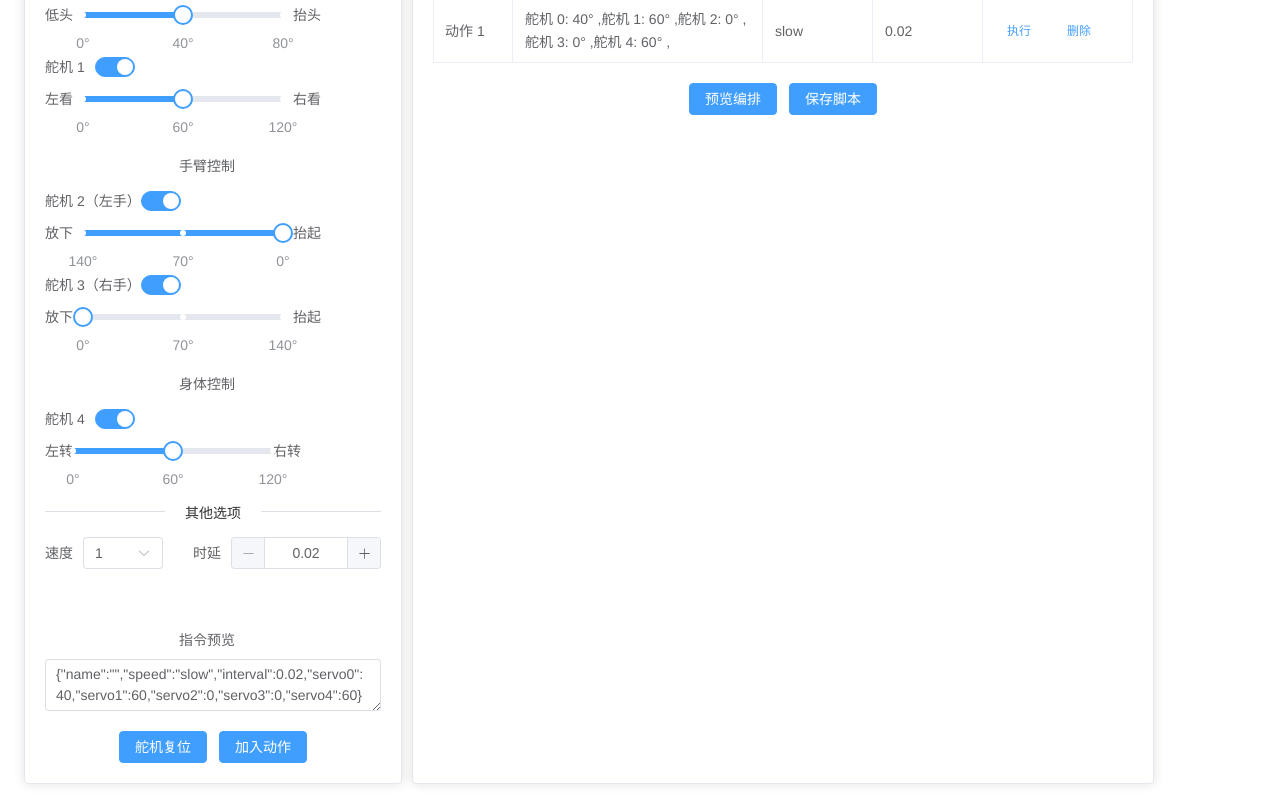
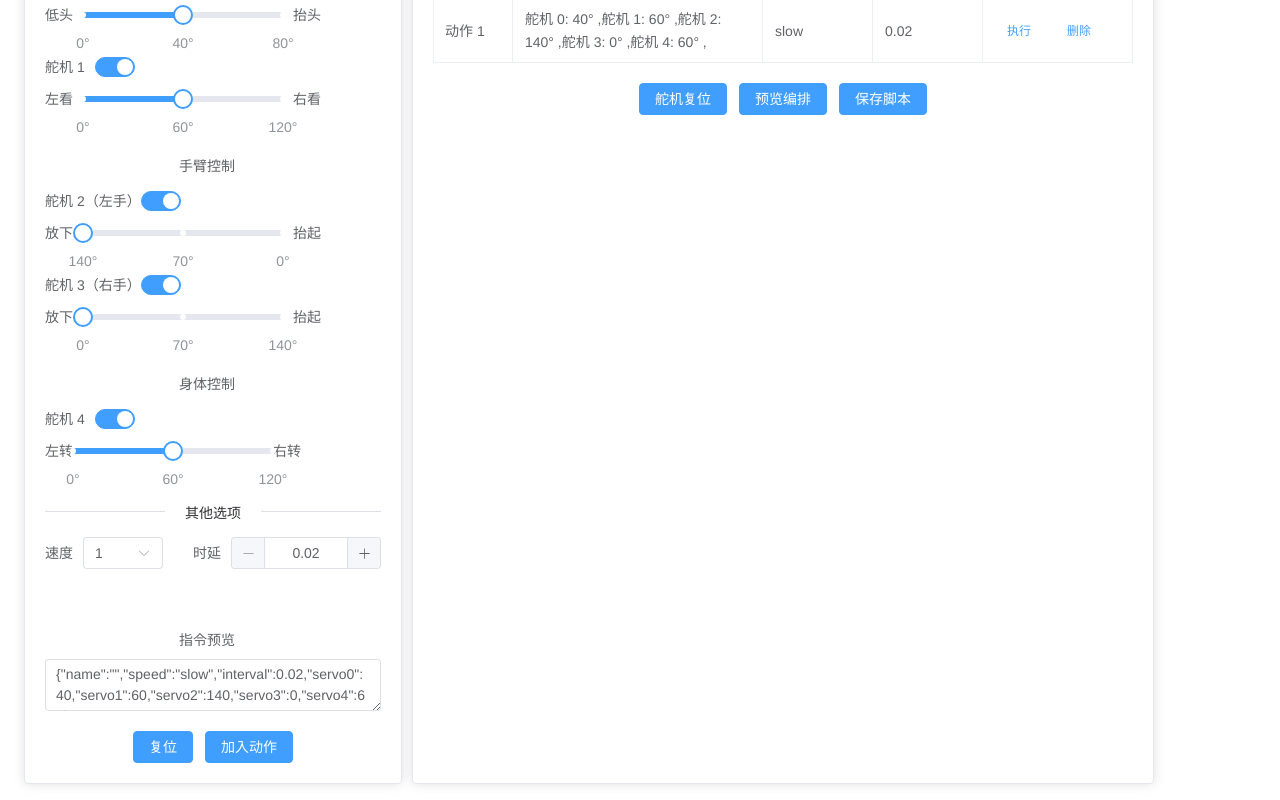
Before and after one commit to xtcel/robot_control, a Vue app: page / in a window 1280 px wide. Both pictures are taken after a click on the button "加入动作". Shown: the part 144-944 px from the top of the page. Built offline with nearby package versions, Linux system fonts and the light colour scheme.

Commit message:
fix bugs

```diff
--- a/package.json
+++ b/package.json
@@ -10,6 +10,7 @@
   "dependencies": {
     "core-js": "^3.8.3",
     "element-plus": "^2.7.7",
+    "ry-edit-table": "^1.0.8",
     "vue": "^3.2.13"
   },
   "devDependencies": {
--- a/src/App.vue
+++ b/src/App.vue
@@ -7,7 +7,7 @@
       <div style="width: 10px;" />
       <el-card >
       <action-table :actions="actions" :loading="loading" @execute-action="executeAction" @remove-action="removeAction"
-        @execute-all="executeAll" @drag-end="onDragEnd" />
+        @execute-all="executeAll" @drag-end="onDragEnd" @save-datas="saveDatas" @update-action-name="updateActionName" />
     </el-card>
     </div>
   </div>
@@ -41,6 +41,23 @@ export default {
     },
     removeAction(index) {
       this.actions.splice(index, 1);
+    },
+    updateActionName({index, name}) {
+      console.log('updateActionName: ', index, name);
+      this.actions[index].name = name;
+    },
+    saveDatas() {
+      console.log('保存脚本');
+      console.log('actions: ', this.actions);
+      console.log('actions: ', JSON.stringify(this.actions));
+      /// 将数据保存为 json 文件
+      const blob = new Blob([JSON.stringify(this.actions)], { type: 'application/json' });
+      const url = URL.createObjectURL(blob);
+      const link = document.createElement('a');
+      link.href = url;
+      link.download = 'actions.json';
+      link.click();
+      URL.revokeObjectURL(url);
     },
     executeAll() {
       this.loading = true;
--- a/src/components/ActionTable.vue
+++ b/src/components/ActionTable.vue
@@ -1,8 +1,22 @@
 <template>
   <div>
     <el-table :data="actions" style="width: 700px" @row-drag-end="onDragEnd" row-key="index" v-loading="loading"
-      :sortable="true" stripe border>
-      <el-table-column prop="name" edit label="序号/名称" width="80px"></el-table-column>
+      :sortable="true" @cell-click="showUnitInput" stripe border >
+      <el-table-column prop="name" edit label="序号/名称" width="80px">
+        <template #default="{ row, column, $index}">
+          <el-input
+            v-if="
+            tableRowEditId === $index  &&
+            tableColumnEditIndex === column.id
+            "
+            v-model="row.name"
+            @input="onInputChange"
+            @blur="blurValueInput(row, column)"
+            @keyup.enter="blurValueInput(row, column)"
+          />
+          <span v-else>{{ row.name }}</span>
+        </template>
+      </el-table-column>
       <el-table-column prop="command" label="动作组" :formatter="fmtCommand" min-width="180px"></el-table-column>
       <el-table-column prop="speed" label="舵机速度"></el-table-column>
       <el-table-column prop="interval" label="时延"></el-table-column>
@@ -14,15 +28,51 @@
       </el-table-column>
     </el-table>
     <div style="height: 20px;" />
+    <el-button type="primary" @click="onReset">舵机复位</el-button>
     <el-button type="primary" @click="executeAll">预览编排</el-button>
-    <el-button type="primary" @click="executeAll">保存脚本</el-button>
+    <el-button type="primary" @click="saveDatas">保存脚本</el-button>
   </div>
 </template>
 
 <script>
 export default {
   props: ['actions', 'loading'],
+  data() {
+    return {
+      tableRowEditId: null,
+      tableColumnEditIndex: null,
+      listConfig: [
+        {
+          mode: "text",
+          label: "姓名",
+          prop: "name",
+          minWidth: "100px",
+          disabled(row) {
+            return row.name === "cherry" ? true : false;
+          },
+          change: (v, row, index) => {
+            console.log("v, row, index: ", v, row, index);
+          },
+          blur: (v) => {
+            console.log("name blur ", v);
+          },
+          rules: [
+            {
+              type: "string",
+              required: true,
+              message: "姓名不能为空",
+            },
+          ],
+        },
+      ],
+
+    };
+  },
   methods: {
+    onInputChange(value) {
+      console.log("onInputChange", value);
+      this.$emit('update-action-name', { index: this.tableRowEditId, name: value });
+    },
     executeAction(index) {
       this.$emit('execute-action', index);
     },
@@ -34,6 +84,34 @@ export default {
     },
     onDragEnd(newIndex, oldIndex) {
       this.$emit('drag-end', { newIndex, oldIndex });
+    },
+    saveDatas() {
+      this.$emit('save-datas');
+    },
+    showUnitInput(row, column, cell, event ) {
+      console.log('onClick : row', row)
+      console.log("cell", cell);
+      console.log("column", column);
+      console.log("event", event);
+      //赋值给定义的变量
+      const index = this.actions.indexOf(row);
+      console.log("index", index);
+      this.tableRowEditId = index; //确定点击的单元格在哪行 如果数据中有ID可以用ID判断，没有可以使用其他值判断，只要能确定是哪一行即可
+      this.tableColumnEditIndex = column.id; //确定点击的单元格在哪列
+    },
+    blurUnitInput(row, column) {
+      console.log('blurValueInput : row', row)
+      console.log("column", column);
+      this.tableRowEditId = null
+      this.tableColumnEditIndex = null
+      //在此处调接口传数据
+    },
+    blurValueInput(row, column) {
+      console.log('blurValueInput : row', row)
+      console.log("column", column);
+      this.tableRowEditId = null
+      this.tableColumnEditIndex = null
+      //在此处调接口传数据
     },
     fmtCommand(row, column, cellValue, index) {
       console.log(index);
--- a/src/components/ControlPanel.vue
+++ b/src/components/ControlPanel.vue
@@ -75,11 +75,11 @@
         <div class="item" >
           <el-text style="padding-right: 10px;">速度</el-text>
           <el-select v-model="speed" @change="updateCommandPreview" style="width: 80px">
-            <el-option :label="慢" :value="1">慢 1</el-option>
-            <el-option :label="中" :value="3">中 3</el-option>
-            <el-option :label="快" :value="6">快 6</el-option>
-            <el-option :label="较快" :value="8">较快 8</el-option>
-            <el-option :label="很快" :value="10">很快 10</el-option>
+            <el-option :label="慢" :value="1">慢</el-option>
+            <el-option :label="中" :value="3">中</el-option>
+            <el-option :label="快" :value="6">快</el-option>
+            <el-option :label="较快" :value="8">较快</el-option>
+            <el-option :label="很快" :value="10">很快</el-option>
           </el-select>
           <el-text style="padding-right:10px; padding-left:30px; ">时延</el-text>
           <el-input-number v-model="interval" :min="0.02" :max="0.1" :step="0.02"
@@ -93,7 +93,7 @@
       <el-form-item label="指令预览">
         <el-input type="textarea" :value="commandPreview" readonly></el-input>
       </el-form-item>
-      <el-button type="primary" @click="onReset">舵机复位</el-button>
+      <el-button type="primary" @click="onReset">复位</el-button>
       <el-button type="primary" @click="addAction">加入动作</el-button>
     </el-form>
   </div>
@@ -105,7 +105,7 @@ export default {
     return {
       headUpDown: 40,
       headLeftRight: 60,
-      leftArm: 140,
+      leftArm: 0, // 140 - value
       rightArm: 0,
       bodyRotation: 60,
       speed: 1,
@@ -163,11 +163,6 @@ export default {
         speed: this.getSpeedString(this.speed),
         interval: this.interval
       };
-      // servo_0: this.headUpDown,
-      //   servo_1: this.headLeftRight,
-      //   servo_2: this.leftArm,
-      //   servo_3: this.rightArm,
-      //   servo_4: this.bodyRotation,
 
       if (this.servo0On) {
         command.servo0 = this.headUpDown;
```
Also changed, not shown: 1 other file (tests, documents, lock files or other folders).
